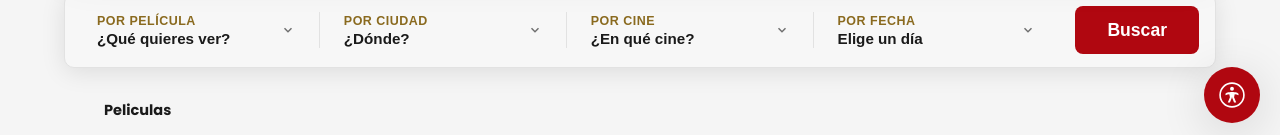
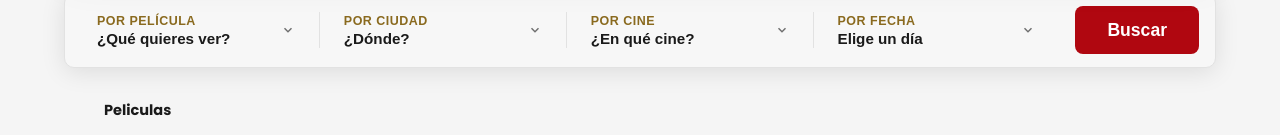
Before and after one commit to mMusashIi/cinema-butacas, a React (Vite) app: page /WebHome in a window 1280 px wide. Shown: the part 657-792 px from the top of the page. Built offline with nearby package versions, Linux system fonts and the light colour scheme.

Commit message:
Elimina widget de accesibilidad del layout cliente

```diff
--- a/src/components/layout/WebLayout.jsx
+++ b/src/components/layout/WebLayout.jsx
@@ -1,5 +1,5 @@
 import { Outlet, useNavigate } from 'react-router-dom';
-import AccessibilityWidget from '../AccessibilityWidget';
+
 import './WebLayout.css';
 
 export default function WebLayout() {
@@ -7,7 +7,7 @@ export default function WebLayout() {
 
   return (
     <div className="web-container">
-      <AccessibilityWidget />
+
       <nav className="web-navbar">
         <div className="web-brand" onClick={() => navigate('/WebHome')}>
           <h1>CINERAMA</h1>
```
